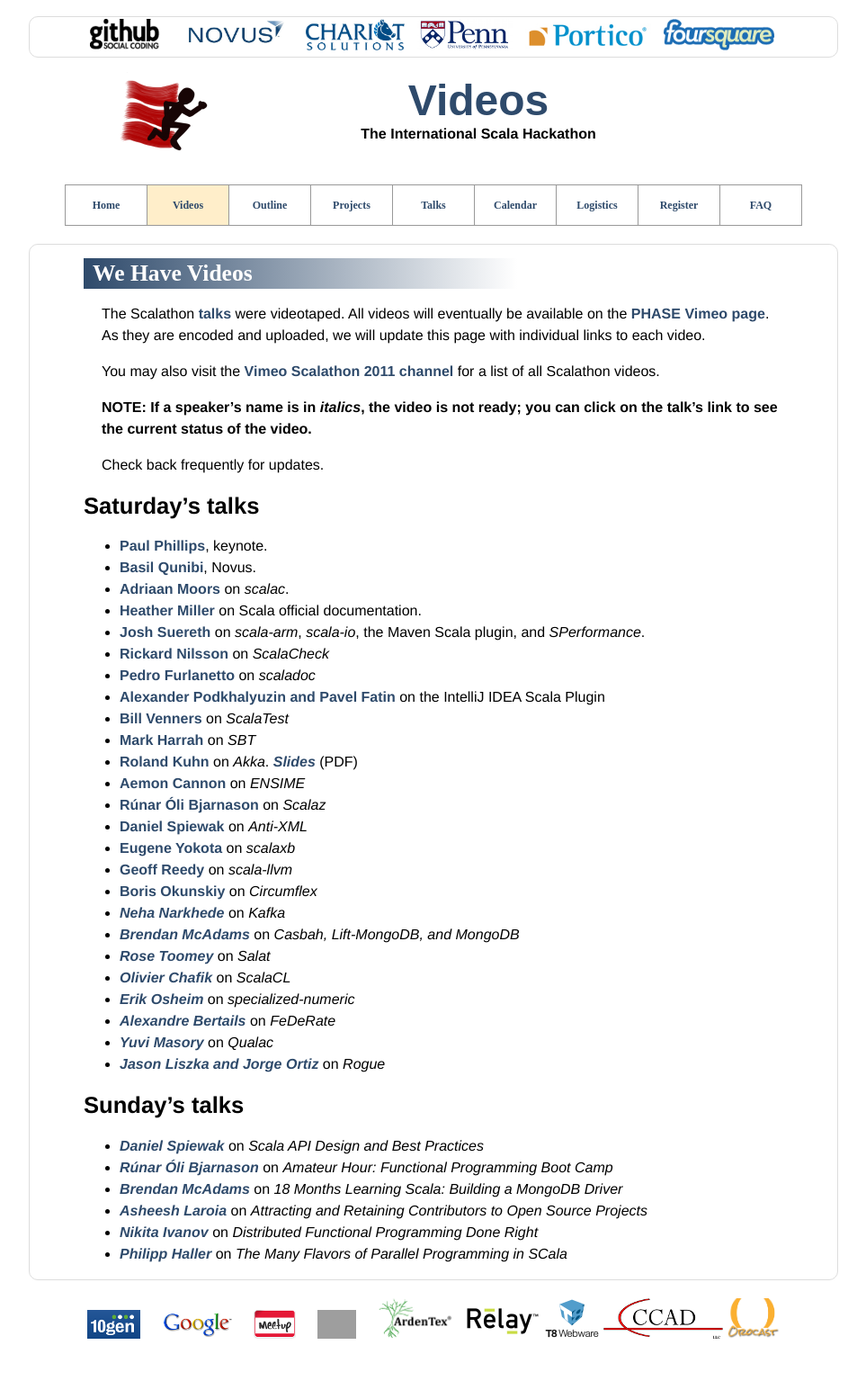
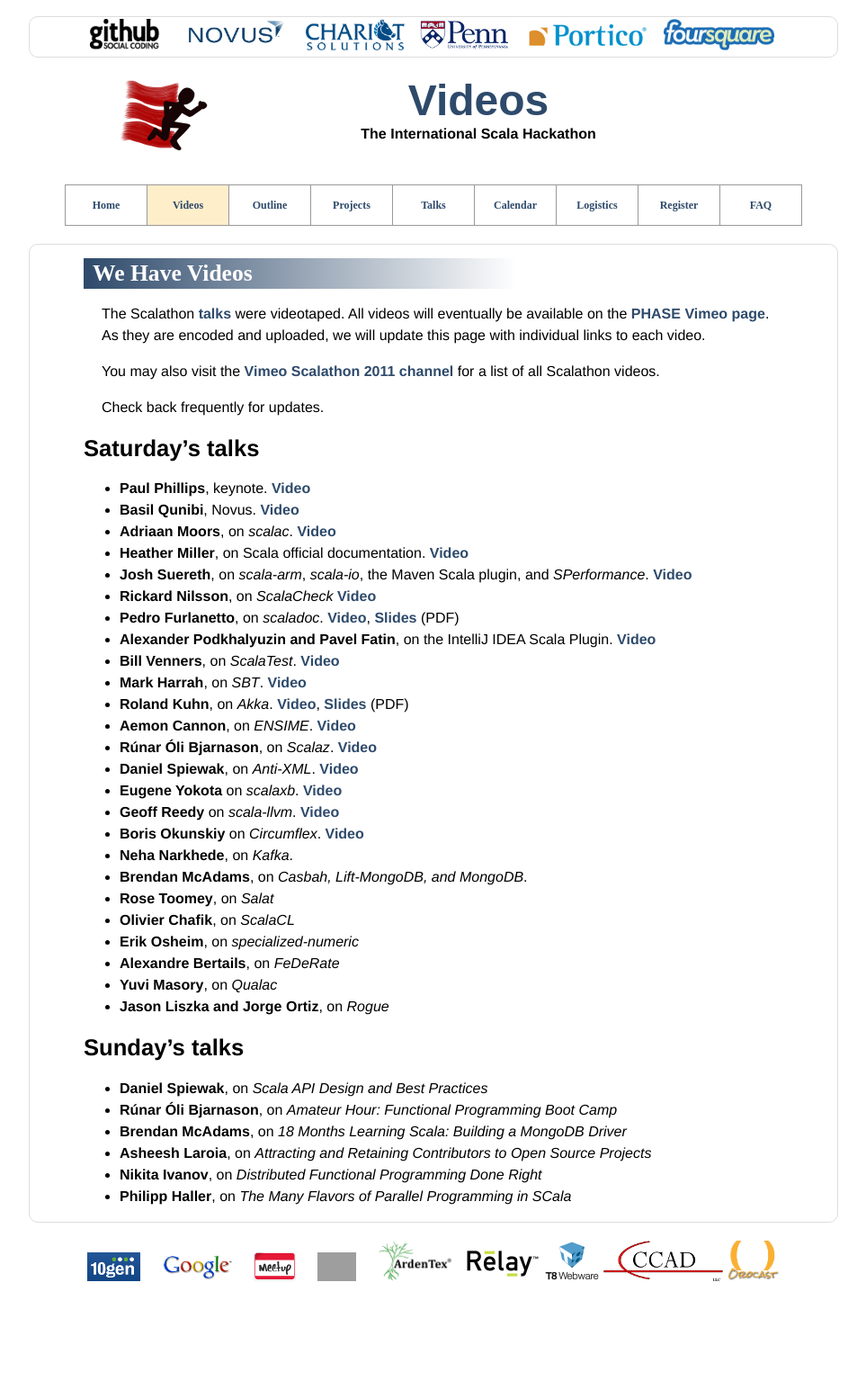
Before and after one commit to scala-phase/scalathon, a Jekyll site: the page built from videos.md, in a window 1280 px wide. Shown: the whole page at 90% size, without its empty margins (158-1121 px from the left). Built offline with Jekyll 4.4.1, drawn with Linux system fonts in a browser that asks for light colours; some web fonts are replaced; Markdown is read by kramdown in place of the engine named in the settings; after the commit the page ends 1481 px from its top, so only the background shows below that; grey boxes are pictures that could not be loaded.

Commit message:
Reworked. Added Pedro's slides

```diff
--- a/videos.md
+++ b/videos.md
@@ -15,50 +15,46 @@
 [Vimeo Scalathon 2011 channel](http://vimeo.com/channels/scalathon2011) for
 a list of all Scalathon videos.
 
-**NOTE: If a speaker's name is in *italics*, the video is not ready; you can
-click on the talk's link to see the current status of the video.**
-
 Check back frequently for updates.
 
 ## Saturday's talks
 
-* [Paul Phillips](http://vimeo.com/28661064), keynote.
-* [Basil Qunibi](http://www.vimeo.com/28662048), Novus.
-* [Adriaan Moors](http://www.vimeo.com/28663888) on *scalac*.
-* [Heather Miller](http://vimeo.com/28665310) on Scala official documentation.
-* [Josh Suereth](http://vimeo.com/28666098) on *scala-arm*, *scala-io*, the
-  Maven Scala plugin, and *SPerformance*.
-* [Rickard Nilsson](http://vimeo.com/28670075) on *ScalaCheck*
-* [Pedro Furlanetto](http://vimeo.com/28684471) on *scaladoc*
-* [Alexander Podkhalyuzin and Pavel Fatin](http://vimeo.com/28692913) on
-  the IntelliJ IDEA Scala Plugin
-* [Bill Venners](http://vimeo.com/28717576) on *ScalaTest*
-* [Mark Harrah](http://vimeo.com/28720255) on *SBT*
-* [Roland Kuhn](http://vimeo.com/28725035) on *Akka*. [*Slides*](talk-slides/Roland-Kuhn-Akka.pdf) (PDF)
-* [Aemon Cannon](http://vimeo.com/28740913) on *ENSIME*
-* [Rúnar Óli Bjarnason](http://vimeo.com/28744278) on *Scalaz*
-* [Daniel Spiewak](http://vimeo.com/28746025) on *Anti-XML*
-* [Eugene Yokota](http://vimeo.com/28770488) on *scalaxb*
-* [Geoff Reedy](http://vimeo.com/28774096) on *scala-llvm*
-* [Boris Okunskiy](http://vimeo.com/28780836) on *Circumflex*
-* [*Neha Narkhede*][not-ready] on *Kafka*
-* [*Brendan McAdams*][not-ready] on *Casbah, Lift-MongoDB, and MongoDB*
-* [*Rose Toomey*][not-ready] on *Salat*
-* [*Olivier Chafik*][not-ready] on *ScalaCL*
-* [*Erik Osheim*][not-ready] on *specialized-numeric*
-* [*Alexandre Bertails*][not-ready] on *FeDeRate*
-* [*Yuvi Masory*][not-ready] on *Qualac*
-* [*Jason Liszka and Jorge Ortiz*][not-ready] on *Rogue*
+* **Paul Phillips**, keynote. [Video](http://vimeo.com/28661064)
+* **Basil Qunibi**, Novus. [Video](http://www.vimeo.com/28662048)
+* **Adriaan Moors**, on *scalac*. [Video](http://www.vimeo.com/28663888)
+* **Heather Miller**, on Scala official documentation.
+  [Video](http://vimeo.com/28665310)
+* **Josh Suereth**, on *scala-arm*, *scala-io*, the
+  Maven Scala plugin, and *SPerformance*. [Video](http://vimeo.com/28666098)
+* **Rickard Nilsson**, on *ScalaCheck* [Video](http://vimeo.com/28670075)
+* **Pedro Furlanetto**, on *scaladoc*. [Video](http://vimeo.com/28684471),
+  [Slides](talk-slides/talk-slides/Pedro-Furlanetto-scaladoc.pdf) (PDF)
+* **Alexander Podkhalyuzin and Pavel Fatin**, on
+  the IntelliJ IDEA Scala Plugin. [Video](http://vimeo.com/28692913)
+* **Bill Venners**, on *ScalaTest*. [Video](http://vimeo.com/28717576)
+* **Mark Harrah**, on *SBT*. [Video](http://vimeo.com/28720255)
+* **Roland Kuhn**, on *Akka*. [Video](http://vimeo.com/28725035),
+  [Slides](talk-slides/Roland-Kuhn-Akka.pdf) (PDF)
+* **Aemon Cannon**, on *ENSIME*. [Video](http://vimeo.com/28740913)
+* **Rúnar Óli Bjarnason**, on *Scalaz*. [Video](http://vimeo.com/28744278)
+* **Daniel Spiewak**, on *Anti-XML*. [Video](http://vimeo.com/28746025)
+* **Eugene Yokota** on *scalaxb*. [Video](http://vimeo.com/28770488)
+* **Geoff Reedy** on *scala-llvm*. [Video](http://vimeo.com/28774096)
+* **Boris Okunskiy** on *Circumflex*. [Video](http://vimeo.com/28780836)
+* **Neha Narkhede**, on *Kafka*.
+* **Brendan McAdams**, on *Casbah, Lift-MongoDB, and MongoDB*.
+* **Rose Toomey**, on *Salat*
+* **Olivier Chafik**, on *ScalaCL*
+* **Erik Osheim**, on *specialized-numeric*
+* **Alexandre Bertails**, on *FeDeRate*
+* **Yuvi Masory**, on *Qualac*
+* **Jason Liszka and Jorge Ortiz**, on *Rogue*
 
 ## Sunday's talks
 
-* [*Daniel Spiewak*][not-ready] on *Scala API Design and Best Practices*
-* [*Rúnar Óli Bjarnason*][not-ready] on *Amateur Hour: Functional Programming Boot Camp*
-* [*Brendan McAdams*][not-ready] on *18 Months Learning Scala: Building a MongoDB Driver*
-* [*Asheesh Laroia*][not-ready] on *Attracting and Retaining Contributors to Open Source Projects*
-* [*Nikita Ivanov*][not-ready] on *Distributed Functional Programming Done Right*
-* [*Philipp Haller*][not-ready] on *The Many Flavors of Parallel Programming in SCala*
-
-
-[not-ready]: video-not-ready.html
-[uploading]: video-uploading.html
+* **Daniel Spiewak**, on *Scala API Design and Best Practices*
+* **Rúnar Óli Bjarnason**, on *Amateur Hour: Functional Programming Boot Camp*
+* **Brendan McAdams**, on *18 Months Learning Scala: Building a MongoDB Driver*
+* **Asheesh Laroia**, on *Attracting and Retaining Contributors to Open Source Projects*
+* **Nikita Ivanov**, on *Distributed Functional Programming Done Right*
+* **Philipp Haller**, on *The Many Flavors of Parallel Programming in SCala*
```
Also changed, not shown: video-not-ready.md (deleted, +0 -9 lines), video-uploading.md (deleted, +0 -9 lines), 1 other file.
